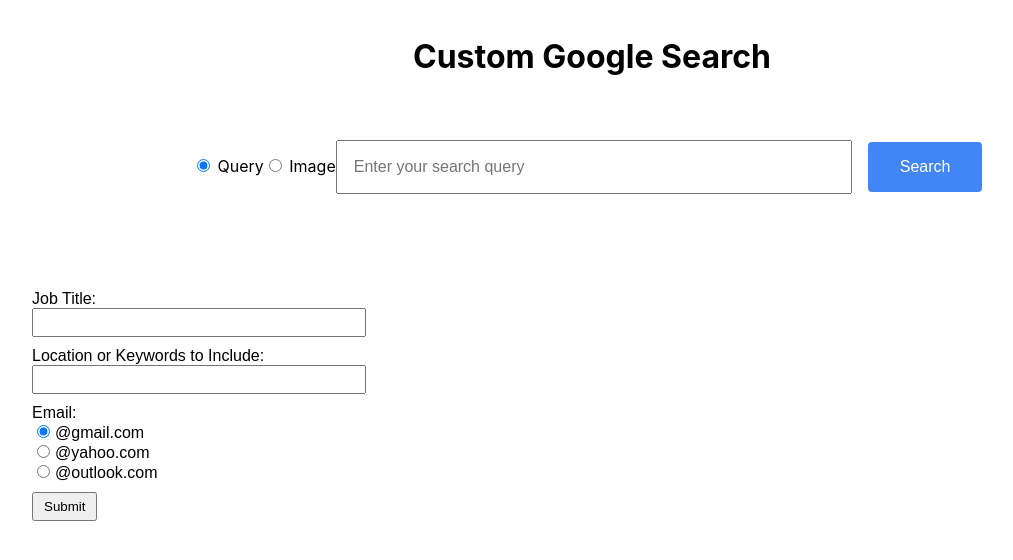
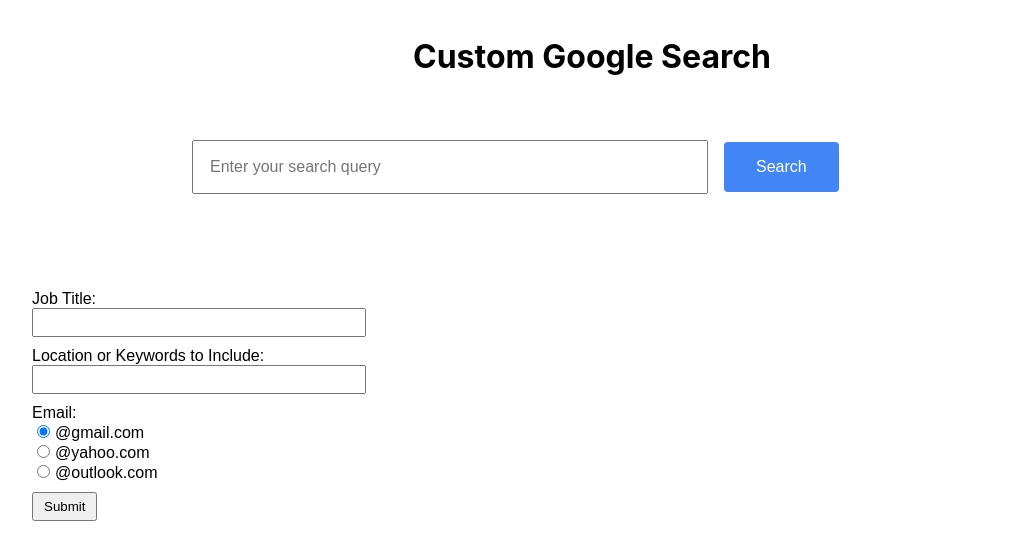
Before and after one commit to Romeorayyy/linkedin-custom-search, a React (Create React App) app: page / in a window 1280 px wide. Shown: the top 560 px of the page, without its empty margins (48-1061 px from the left). Built offline with nearby package versions, Linux system fonts and the light colour scheme.

Commit message:
ad68e378f5bebfcdfebed8266329566e051b4686 back in time

```diff
--- a/src/App.js
+++ b/src/App.js
@@ -3,12 +3,14 @@
 import { SearchProvider } from './context/SearchContext';
 import JobSearchComponent from './components/JobSearchComponent';
 import GoogleSearch from './GoogleSearch';
+import MetaDataTagsTable from './components/MetaDataTagsTable';
 
 function App() {
   return (
     <SearchProvider>
       <GoogleSearch />
       <JobSearchComponent />
+      <MetaDataTagsTable />
     </SearchProvider>
   );
 }
--- a/src/GoogleSearch.js
+++ b/src/GoogleSearch.js
@@ -9,12 +9,7 @@
     handleSearchQuery,
     handleSearchSubmit,
     error,
-    allData,
-    selectSearchType,
-    handleSearchTypeChange,
   } = useSearch();
-
-  console.log(allData);
 
   return (
     <div>
@@ -22,22 +17,6 @@
         <h1 className="search-header">Custom Google Search</h1>
         {error && <div className="error">{error}</div>}
         <form onSubmit={handleSearchSubmit}>
-          <input
-            type="radio"
-            value="query"
-            name="searchType"
-            onChange={() => handleSearchTypeChange('query')}
-            checked={selectSearchType === 'query'}
-          />{' '}
-          Query
-          <input
-            type="radio"
-            value="image"
-            name="searchType"
-            onChange={() => handleSearchTypeChange('image')}
-            checked={selectSearchType === 'image'}
-          />{' '}
-          Image
           <input
             type="text"
             value={searchQuery}
@@ -49,11 +28,9 @@
             Search
           </button>
         </form>
-
         <div>
-          {googleSearchResults &&
-            googleSearchResults.map((result) => {
-              const metatags = result.pagemap?.metatags?.[0]; // Use optional chaining to handle undefined values
+          {googleSearchResults.map((result) => {
+            const metatags = result.pagemap.metatags[0];
             return (
               <div className="search-result" key={result.link}>
                 <h3 className="result-title">
@@ -67,7 +44,7 @@
                 </h3>
                 <p className="result-url">{result.link}</p>
                 <p>{result.snippet}</p>
-                  {metatags && ( // Add conditional rendering for metatags
+                {/* add new section for metatags */}
                 <div className="metatags">
                   {metatags['twitter:card'] &&
                     metatags['twitter:title'] &&
@@ -88,7 +65,6 @@
                       </div>
                     )}
                 </div>
-                  )}
               </div>
             );
           })}
--- a/src/context/SearchContext.js
+++ b/src/context/SearchContext.js
@@ -18,40 +18,26 @@
   const [googleSearchResults, setGoogleSearchResults] = useState([]);
   const [searchMeta, setSearchMeta] = useState([]);
   const [error, setError] = useState(null);
-  const [allData, setAllData] = useState([]);
-  const [selectSearchType, setSelectSearchType] = useState('query');
 
-  const handleSearch = async () => {
+  const handleSearch = async (searchQuery) => {
     try {
-      const params = {
-        params: {
-          key: process.env.REACT_APP_API_KEY,
-          cx: process.env.REACT_APP_API_CX,
-          q: searchQuery,
-        },
-      };
-
-      if (selectSearchType === 'image') {
-        params.params.searchType = 'image';
-      }
-
-      console.log(params);
-
       const response = await axios.get(
         'https://www.googleapis.com/customsearch/v1',
-        params
+        {
+          params: {
+            key: process.env.REACT_APP_API_KEY,
+            cx: process.env.REACT_APP_API_CX,
+            q: searchQuery,
+          },
+        }
       );
-
+      // set results to the context state
       setGoogleSearchResults(response.data.items);
-      setAllData(response.data);
+      console.log(response.data.items);
     } catch (error) {
       console.error(error);
-      setError(error.message);
+      setError(error.message); // set the error message
     }
-  };
-
-  const handleSearchTypeChange = (value) => {
-    setSelectSearchType(value);
   };
 
   const handleSearchQuery = (e) => {
@@ -106,10 +92,7 @@
     searchQuery,
     emailOption,
     outputKeywordSearch,
-    error,
-    allData,
-    selectSearchType,
-    handleSearchTypeChange,
+    error, // get the error from the context
     handleEmailOptionChange,
     handleSetJobTitle,
     handleSetLocationKeyword,
```
Lines whose indentation alone changed are shown as unchanged.
